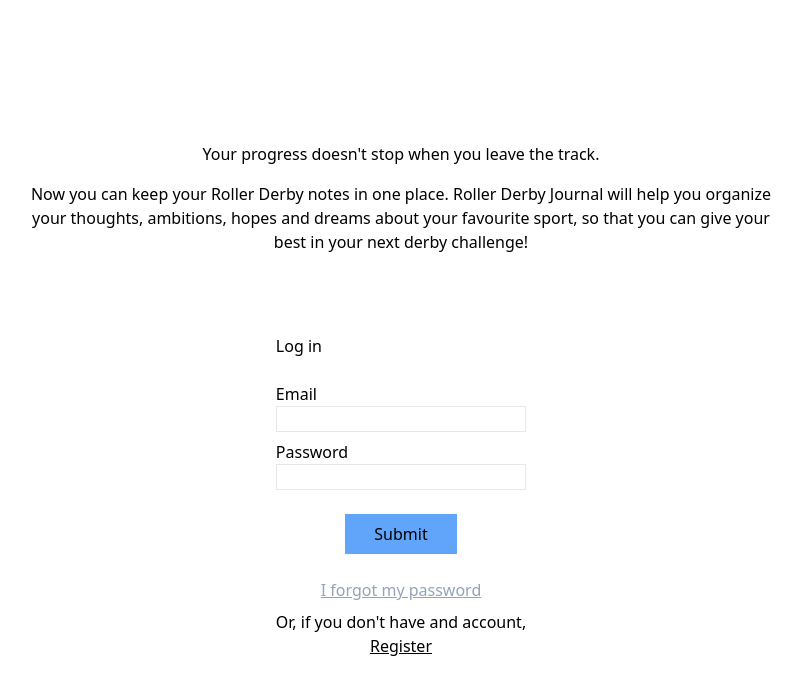
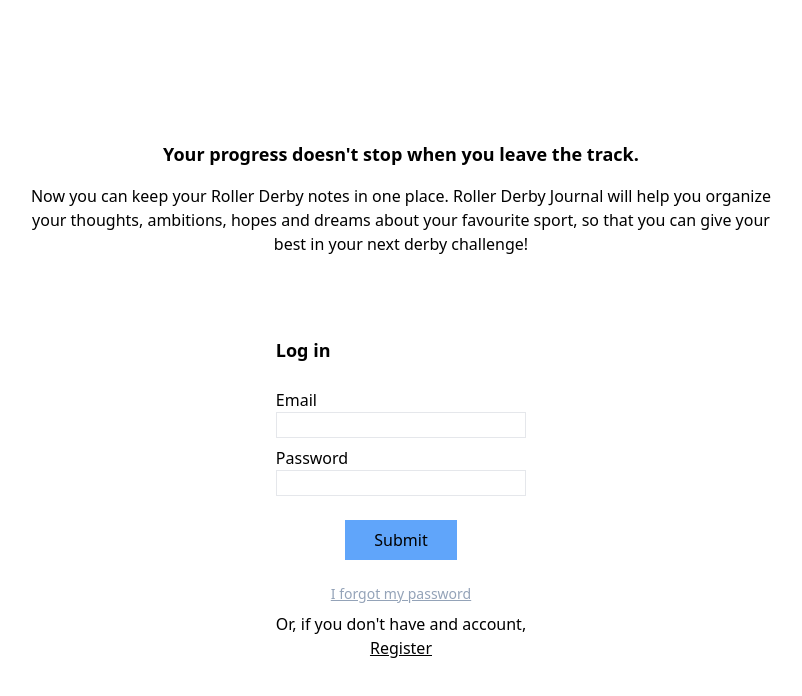
Before and after one commit to neusgp/RDJ, a React (Create React App) app in the folder frontend/: page / in a window 1280 px wide. Shown: the top 696 px of the page, without its empty margins (239-1041 px from the left). Built offline with nearby package versions, Linux system fonts and the light colour scheme.

Commit message:
style: small style improvements

```diff
--- a/frontend/src/components/forms/LoginForm.tsx
+++ b/frontend/src/components/forms/LoginForm.tsx
@@ -1,6 +1,6 @@
 import React from "react";
 import { InputField, SubmitButton } from "./lib";
-import { Link, NavLink } from "react-router-dom";
+import { NavLink } from "react-router-dom";
 
 export const LoginForm = ({
   setIsRegister,
@@ -9,19 +9,18 @@ export const LoginForm = ({
 }) => {
   return (
     <div className="flex flex-col justify-center gap-6">
-      <h2>Log in</h2>
+      <p className="text-lg font-bold">Log in</p>
       <div className="space-y-2">
         <InputField label="Email" name="email" type="string" required />
         <InputField label="Password" name="password" type="password" required />
       </div>
       <SubmitButton label="Submit" />
-      <div className="text-center space-y-2">
+      <div className="flex flex-col text-center gap-2">
         <NavLink
           to="/recovery"
-          className="text-slate-400 cursor-pointer underline">
+          className="text-slate-400 text-sm cursor-pointer underline">
           I forgot my password
         </NavLink>
-
         <p>
           Or, if you don't have and account, <br />{" "}
           <a
--- a/frontend/src/components/forms/RecoveryForm.tsx
+++ b/frontend/src/components/forms/RecoveryForm.tsx
@@ -7,14 +7,16 @@ import { NavLink } from "react-router-dom";
 export const RecoveryForm = () => {
   return (
     <div className="flex flex-col justify-center items-center gap-6">
-      <h2>You'll receive a reset link on your email inbox</h2>
+      <p className="text-lg font-bold">
+        You will receive a reset link on your email inbox
+      </p>
       <div className="space-y-2 w-[60%]">
         <InputField label="Email" name="email" type="string" required />
       </div>
       <SubmitButton label="Send link" />
-      <p className="text-slate-400 text-center">
-        You haven't received anything? Make sure you didn't enter your email
-        incorrectly. <br />
+      <p className="text-slate-400 text-center text-sm w-[60%]">
+        You haven't received anything? Make sure you entered your email
+        correctly. <br />
         If the problem persists, contact us.
       </p>
       <NavLink to="/" className="cursor-pointer underline">
--- a/frontend/src/components/forms/RegisterForm.tsx
+++ b/frontend/src/components/forms/RegisterForm.tsx
@@ -8,7 +8,7 @@ export const RegisterForm = ({
 }) => {
   return (
     <div className="flex flex-col justify-center gap-6">
-      <h2>Register</h2>
+      <p className="text-lg font-bold">Register</p>
       <div className="space-y-2">
         <InputField label="Email" name="email" type="string" required />
         <InputField label="Password" name="password" type="password" required />
--- a/frontend/src/pages/LandingPage.tsx
+++ b/frontend/src/pages/LandingPage.tsx
@@ -5,7 +5,9 @@ export const LandingPage = () => {
   return (
     <div className="flex flex-col h-screen items-center justify-center gap-20">
       <div className="flex flex-col items-center gap-4">
-        <h1>Your progress doesn't stop when you leave the track.</h1>
+        <p className="text-lg font-bold">
+          Your progress doesn't stop when you leave the track.
+        </p>
         <p className="w-[60%] text-center">
           Now you can keep your Roller Derby notes in one place. Roller Derby
           Journal will help you organize your thoughts, ambitions, hopes and
```
